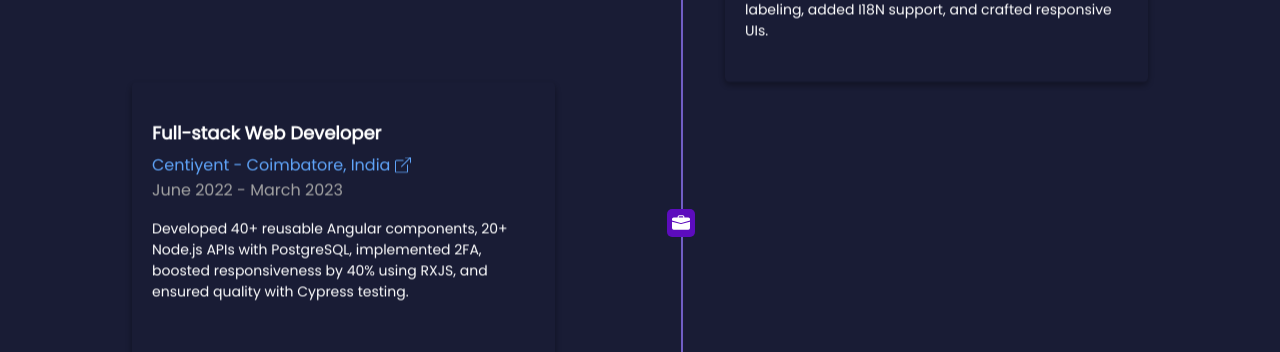
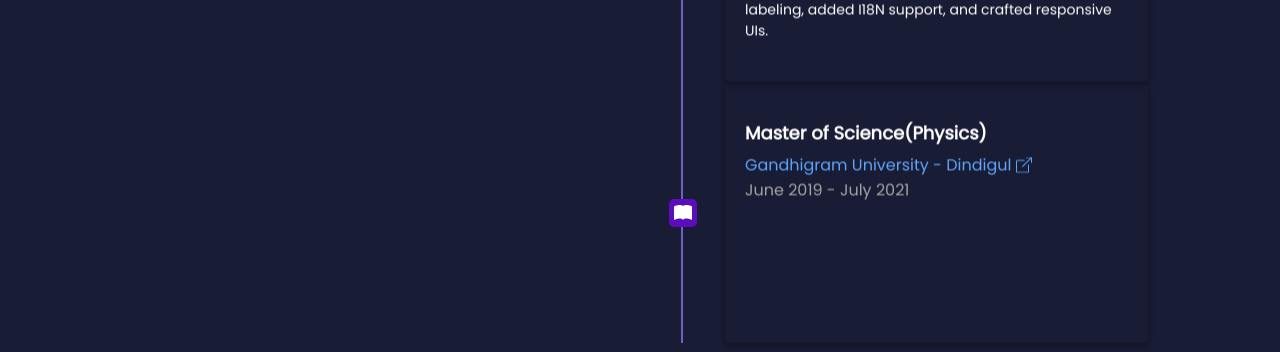
Before and after one commit to Thiya11/portfolio, a React (Vite) app: page / in a window 1280 px wide. Shown: the part 2360-2712 px from the top of the page. Built offline with nearby package versions, Linux system fonts and the light colour scheme.

Commit message:
removed old exp

```diff
--- a/src/common/configs.js
+++ b/src/common/configs.js
@@ -162,18 +162,6 @@ export const EXPERIENCE_DATA =  [
             "sortOrderId": 1
         },
         {
-            "id": 422956,
-            "description": "Developed 40+ reusable Angular components, 20+ Node.js APIs with PostgreSQL, implemented 2FA, boosted responsiveness by 40% using RXJS, and ensured quality with Cypress testing.",
-            "currentJob": false,
-            "endDate":"March 2023",
-            "role": "Full-stack Web Developer",
-            "location": "Coimbatore, India",
-            "company": "Centiyent",
-            "url":"https://www.centiyent.com/",
-            "startDate": "June 2022",
-            "sortOrderId": 2
-        },
-        {
             "id": 422957,
             "description": "",
             "currentJob": false,
```
